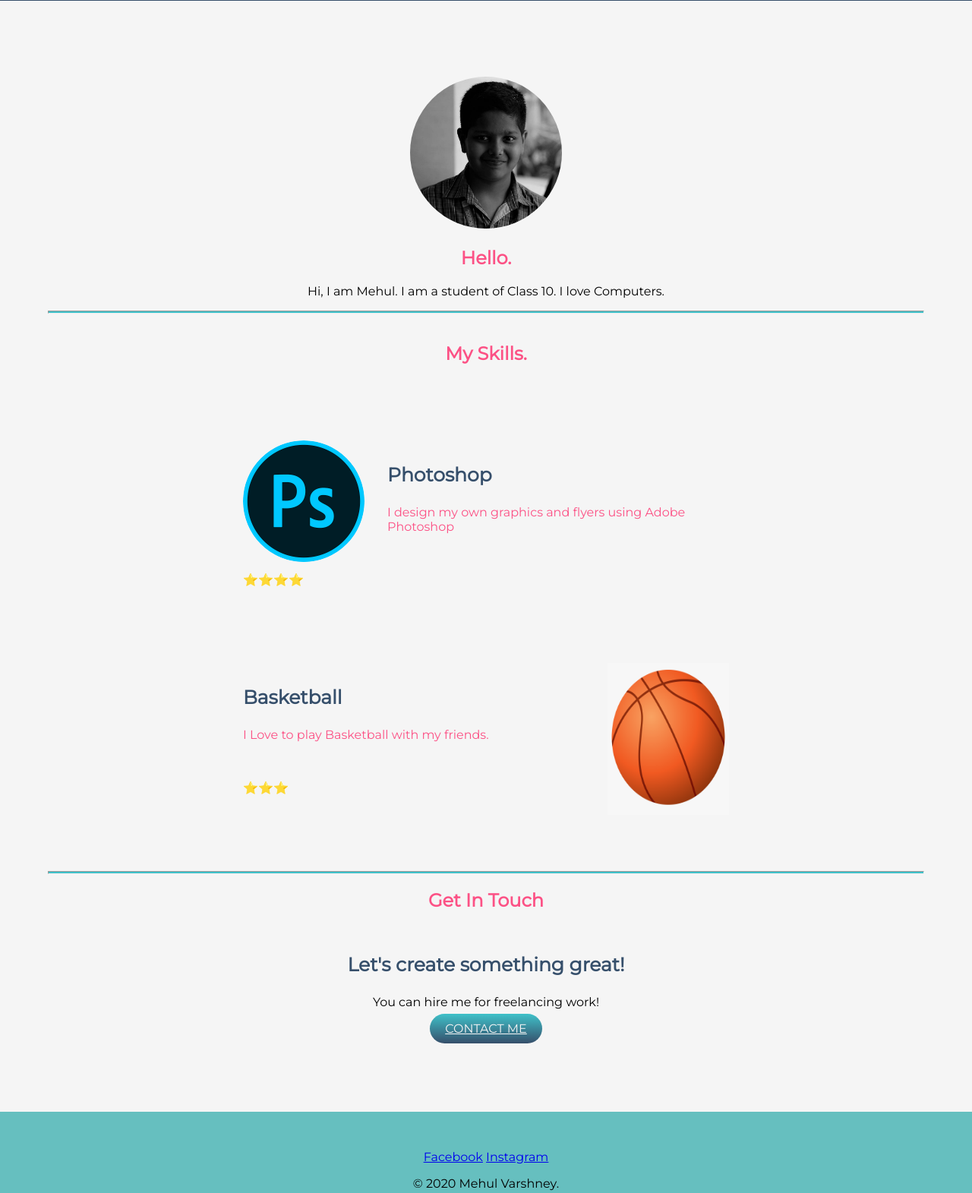
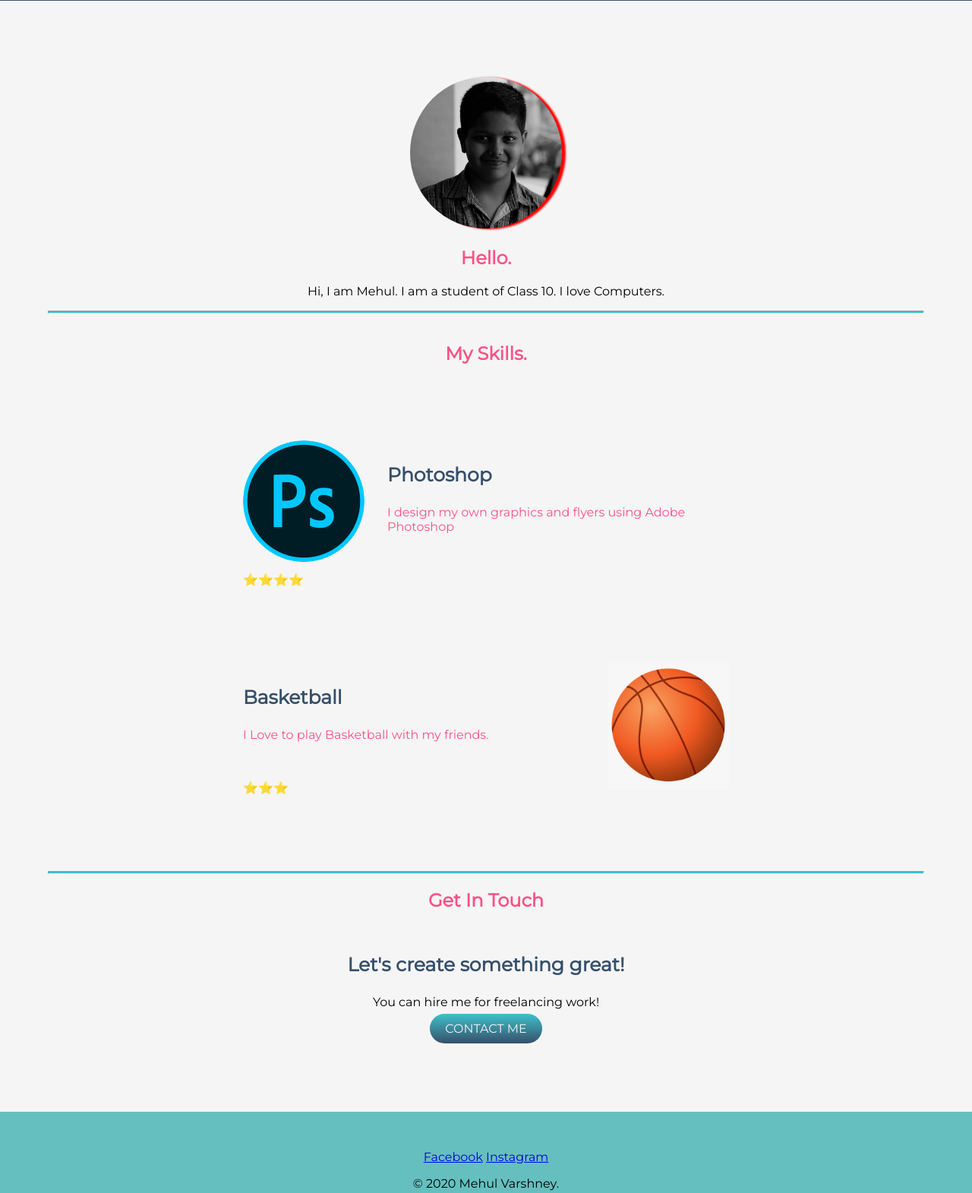
Before and after one commit to varshneymehul/cvmine, a plain HTML site: page index.html in a window 1280 px wide. Shown: the part 728-2299 px from the top of the page at 76% size. Drawn offline with Linux system fonts and the light colour scheme.

Commit message:
Add files via upload

```diff
--- a/css/styles.css
+++ b/css/styles.css
@@ -80,10 +80,14 @@ hr{
   border-radius: 100%;
   border-color: #fc5185;
   border-width: 2em;
+  transition: transform 0.2s;
+  filter: drop-shadow(5px 1px 1px red);
+  }
+.profile-img:hover{
+  transform: scale(1.1);
 }
-
 .ps-img {
-  height: 20%;
+  height: 25%;
   width: 25%;
   margin-right: 30px;
   border-radius: 50%;
@@ -96,6 +100,7 @@ hr{
 .basketball-img {
   height: 200px;
   width: 25%;
+  height: 25%;
   margin-left: 30px;
   float: right;
   transition: transform .2s;
@@ -118,6 +123,7 @@ hr{
   padding: 10px 20px 10px 20px;
   border-radius: 100px;
   color: #f5f5f5;
+  text-decoration: none;
 }
 .btn:hover{
   background: linear-gradient(#fc5185, #364F6B);
```
